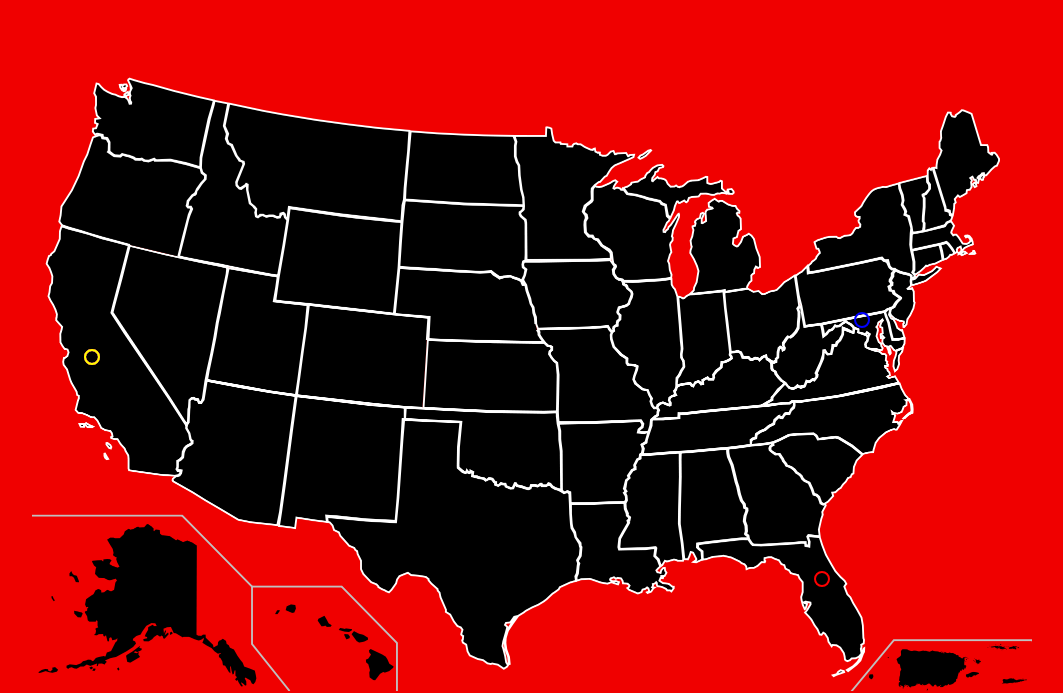
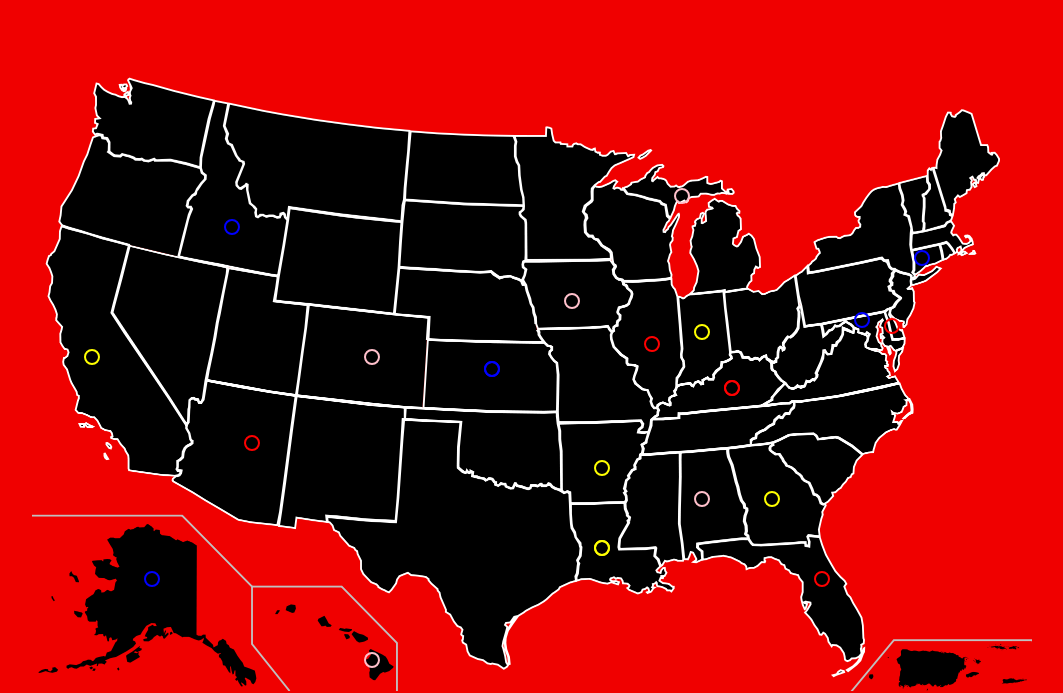
Before and after one commit to zacharyolsen/USA-MAP-Project-3, a plain HTML site: page index.html in a window 1280 px wide. Shown: the part 107-800 px from the top of the page, without its empty margins (108-1171 px from the left). Drawn offline with Linux system fonts and the light colour scheme.

Commit message:
new states

```diff
--- a/index.html
+++ b/index.html
@@ -25,6 +25,22 @@
     <button class="state" id="alaska"></button>
     <button class="state" id="arizona"></button>
     <button class="state" id="arkansas"></button>
+    <button class="state" id="colorado"></button>
+    <button class="state" id="connecticut"></button>
+    <button class="state" id="delaware"></button>
+    <button class="state" id="georgia"></button>
+    <button class="state" id="hawaii"></button>
+    <button class="state" id="idaho"></button>
+    <button class="state" id="illinois"></button>
+    <button class="state" id="indiana"></button>
+    <button class="state" id="iowa"></button>
+    <button class="state" id="kansas"></button>
+    <button class="state" id="kentucky"></button>
+    <button class="state" id="louisiana"></button>
+    <button class="state" id="maine"></button>
+    <button class="state" id="mass"></button>
+    <button class="state" id="michigan"></button>
+    <button class="state" id="minnesota"></button>
     <img class="map" src="images/blackmap.png">
   </div>
 
--- a/main.less
+++ b/main.less
@@ -78,8 +78,8 @@ h1 {
 
 #alabama {
   border-color: pink;
-  top: 46%;
-  left: 6%;
+  top: 69%;
+  left: 67%;
 
   &:hover {
     background-color: yellow;
@@ -88,8 +88,8 @@ h1 {
 
 #alaska {
   border-color: blue;
-  top: 46%;
-  left: 6%;
+  top: 82%;
+  left: 12%;
 
   &:hover {
     background-color: yellow;
@@ -99,8 +99,8 @@ h1 {
 
 #arizona {
   border-color: red;
-  top: 46%;
-  left: 6%;
+  top: 60%;
+  left: 22%;
 
   &:hover {
     background-color: yellow;
@@ -109,10 +109,174 @@ h1 {
 
 #arkansas {
   border-color: yellow;
-  top: 46%;
-  left: 6%;
+  top: 64%;
+  left: 57%;
 
   &:hover {
     background-color: yellow;
   }
 }
+
+#colorado {
+  border-color: pink;
+  top: 46%;
+  left: 34%;
+
+  &:hover {
+    background-color: yellow;
+  }
+}
+
+#connecticut {
+  border-color: blue;
+  top: 30%;
+  left: 89%;
+
+  &:hover {
+    background-color: yellow;
+  }
+}
+
+
+#delaware {
+  border-color: red;
+  top: 41%;
+  left: 86%;
+
+  &:hover {
+    background-color: yellow;
+  }
+}
+
+#georgia {
+  border-color: yellow;
+  top: 69%;
+  left: 74%;
+
+  &:hover {
+    background-color: yellow;
+  }
+}
+
+#hawaii {
+  border-color: pink;
+  top: 95%;
+  left: 34%;
+
+  &:hover {
+    background-color: yellow;
+  }
+}
+
+#idaho {
+  border-color: blue;
+  top: 25%;
+  left: 20%;
+
+  &:hover {
+    background-color: yellow;
+  }
+}
+
+
+#illinois {
+  border-color: red;
+  top: 44%;
+  left: 62%;
+
+  &:hover {
+    background-color: yellow;
+  }
+}
+
+#indiana {
+  border-color: yellow;
+  top: 42%;
+  left: 67%;
+
+  &:hover {
+    background-color: yellow;
+  }
+}
+
+#iowa {
+  border-color: pink;
+  top: 37%;
+  left: 54%;
+
+  &:hover {
+    background-color: yellow;
+  }
+}
+
+#kansas {
+  border-color: blue;
+  top: 48%;
+  left: 46%;
+
+  &:hover {
+    background-color: yellow;
+  }
+}
+
+
+#kentucky {
+  border-color: red;
+  top: 51%;
+  left: 70%;
+
+  &:hover {
+    background-color: yellow;
+  }
+}
+
+#louisiana {
+  border-color: yellow;
+  top: 77%;
+  left: 57%;
+
+  &:hover {
+    background-color: yellow;
+  }
+}
+
+#maine {
+  border-color: pink;
+  top: 20%;
+  left: 65%;
+
+  &:hover {
+    background-color: yellow;
+  }
+}
+
+#mass {
+  border-color: blue;
+  top: 48%;
+  left: 46%;
+
+  &:hover {
+    background-color: yellow;
+  }
+}
+
+
+#michigan {
+  border-color: red;
+  top: 51%;
+  left: 70%;
+
+  &:hover {
+    background-color: yellow;
+  }
+}
+
+#minnesota {
+  border-color: yellow;
+  top: 77%;
+  left: 57%;
+
+  &:hover {
+    background-color: yellow;
+  }
+}
```
Also changed, not shown: css/main.css, 1 other file.
